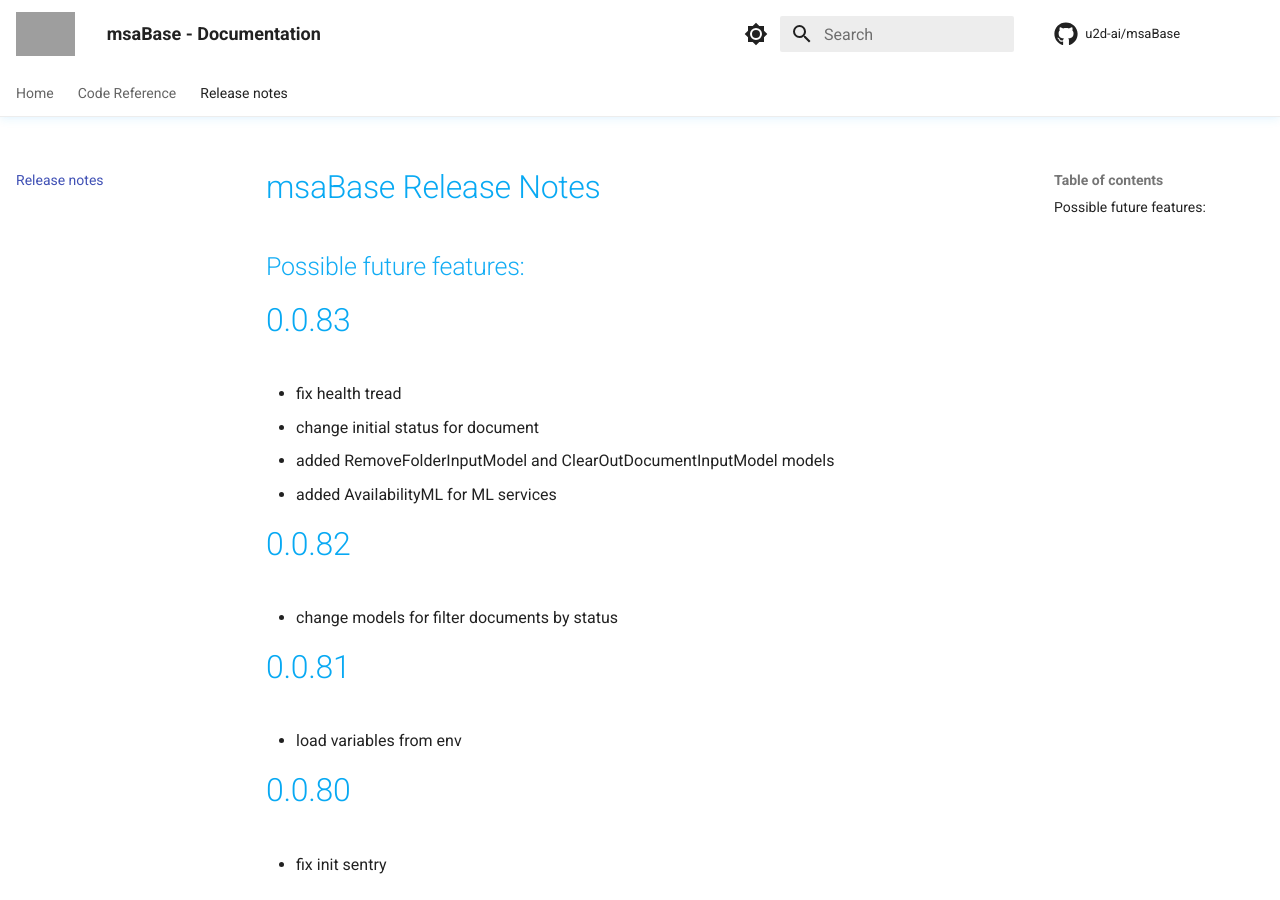
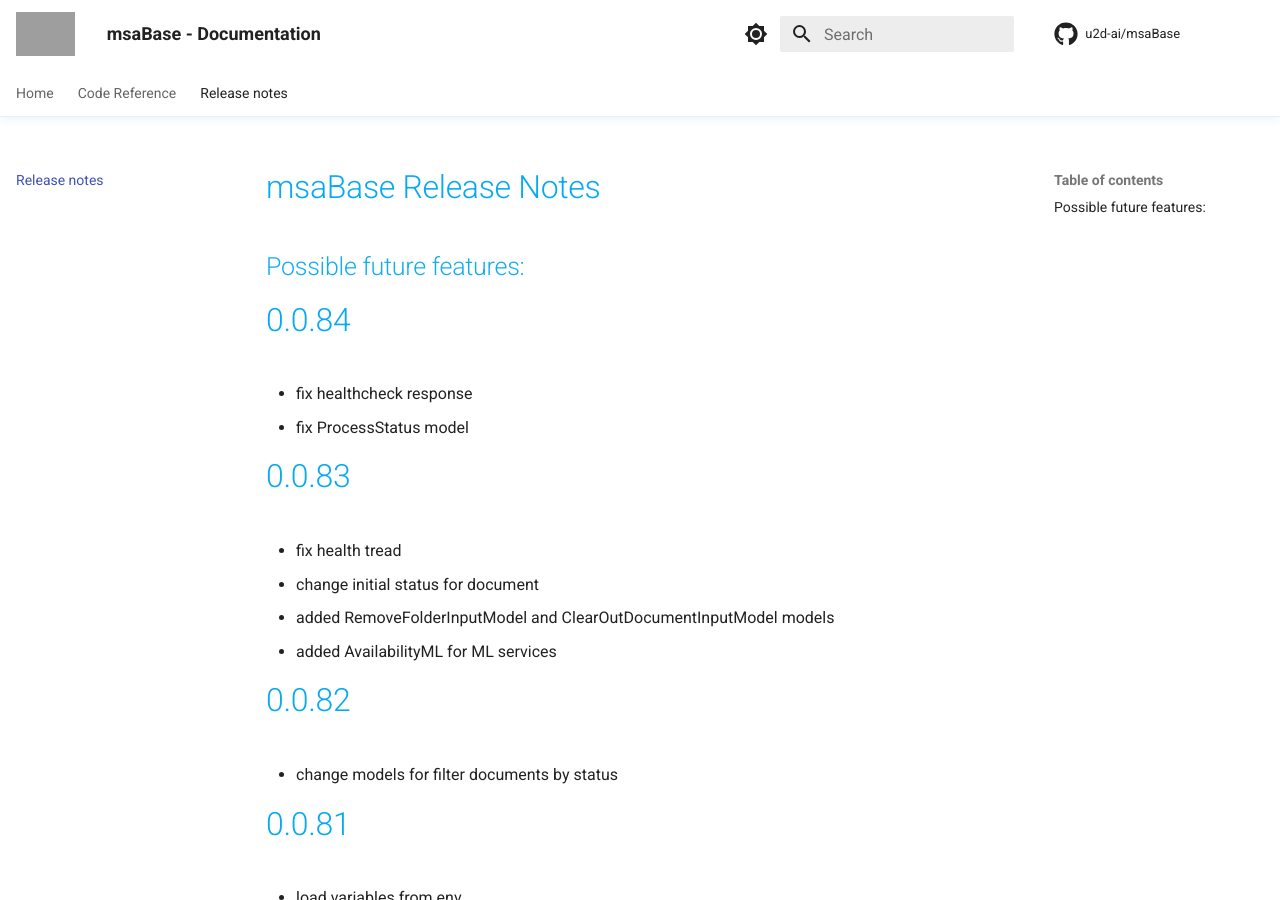
Before and after one commit to u2d-ai/msaBase, an MkDocs documentation site: the page built from docs/release-notes.md, in a window 1280 px wide and 900 px high. Built offline with MkDocs 1.6.1 and Material for MkDocs 9.7.7, drawn with Linux system fonts in a browser that asks for light colours; comment, search, counter and statistics services are not loaded; grey boxes are pictures that could not be loaded.

Commit message:
feat: fix healthcheck response

```diff
--- a/docs/release-notes.md
+++ b/docs/release-notes.md
@@ -1,5 +1,10 @@
 # msaBase Release Notes
 ## Possible future features:
+
+# 0.0.84
+
+- fix healthcheck response
+- fix ProcessStatus model
 
 # 0.0.83
 
--- a/requirements.txt
+++ b/requirements.txt
@@ -1,6 +1,6 @@
 # MSA Dependencies
 msaFileSystem==0.0.3 # Agnostic Abstract Filesystem API which allows to use S3, GCS, Azure Datalake, your local FS, Youtube etc Optimized for use with FastAPI/Pydantic.
-msaDocModels==0.0.78 # MSA Document Pydantic Models and Schemas, used to store Parser, NLP, NLU and AI results for processed documents
+msaDocModels==0.0.79 # MSA Document Pydantic Models and Schemas, used to store Parser, NLP, NLU and AI results for processed documents
 
 # FastAPI related Dependencies
 fastapi[all]==0.86.0 # FastAPI framework, high performance, easy to learn, fast to code, ready for production
```
Also changed, not shown: 2 other files.
